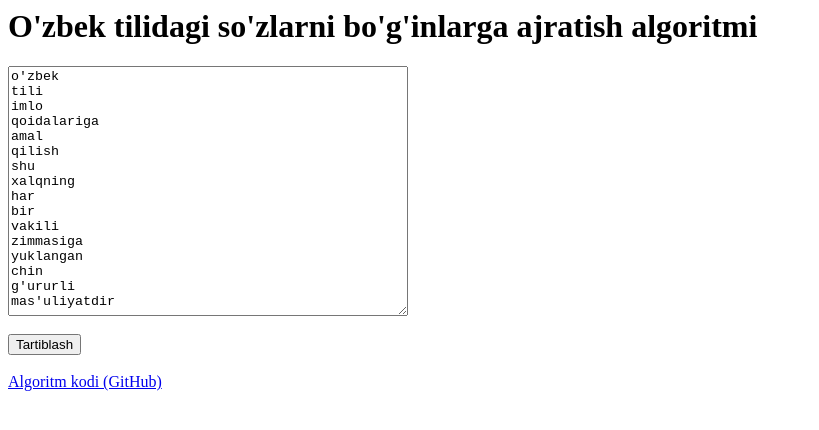
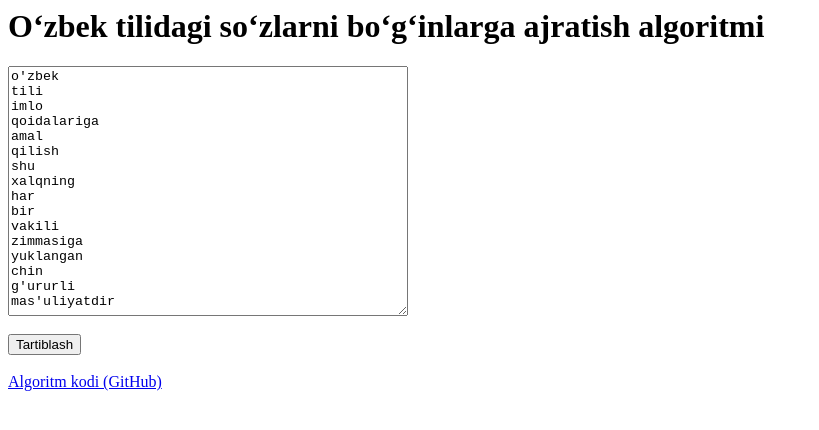
Before and after one commit to juraevuz/alphabetSortingUz, a plain HTML site: page index.html in a window 1280 px wide. Shown: the whole page, without its empty margins (0-819 px from the left). Drawn offline with Linux system fonts and the light colour scheme.

Commit message:
Update index.html

```diff
--- a/index.html
+++ b/index.html
@@ -4,7 +4,7 @@
 		<script src="sort.js"></script>
 	</head>
 	<body>
-		<h1>O'zbek tilidagi so'zlarni bo'g'inlarga ajratish algoritmi</h1>
+		<h1>Oʻzbek tilidagi soʻzlarni boʻgʻinlarga ajratish algoritmi</h1>
 <textarea id="words" placeholder="Tartiblash uchun soʻzlar roʻyxatini kiriting" style="width:400px;height:250px">o'zbek
 tili
 imlo
```
